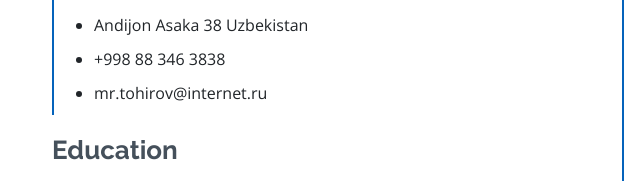
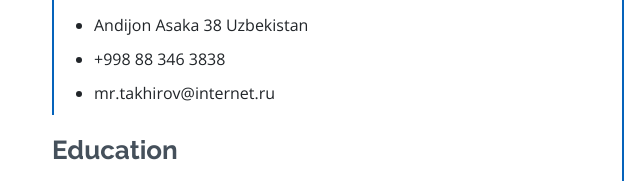
Before and after one commit to MrTakhirov/portfolio-me, a plain HTML site: page index.html in a window 1280 px wide. Shown: the part 2733-2914 px from the top of the page, 80-720 px from the left. Drawn offline with nearby package versions, Linux system fonts and the light colour scheme.

Commit message:
Update index.html

```diff
--- a/index.html
+++ b/index.html
@@ -260,7 +260,7 @@
                             <ul>
                                 <li>Andijon Asaka 38 Uzbekistan</li>
                                 <li>+998 88 346 3838</li>
-                                <li>mr.tohirov@internet.ru</li>
+                                <li>mr.takhirov@internet.ru</li>
                             </ul>
                         </div>
 
```
